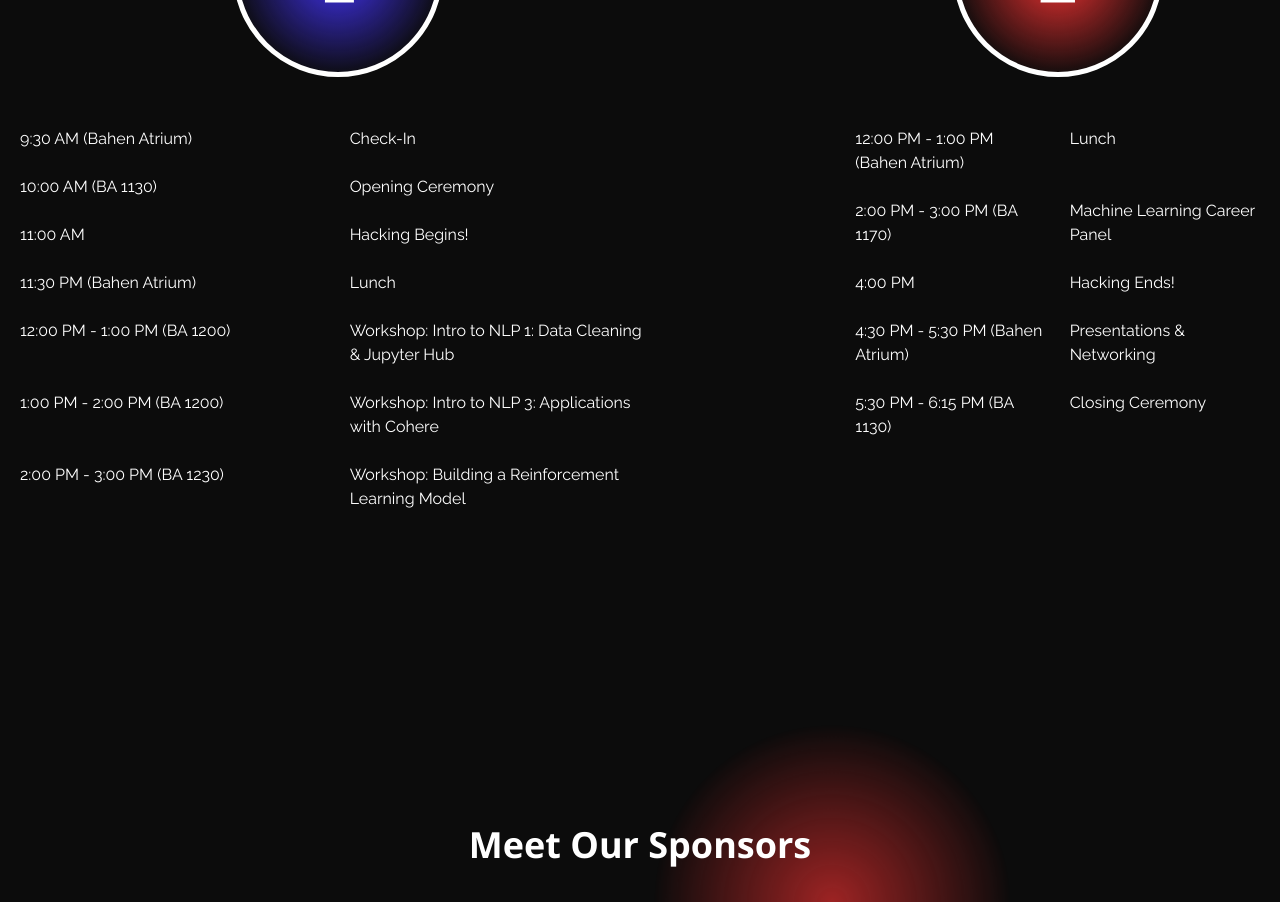
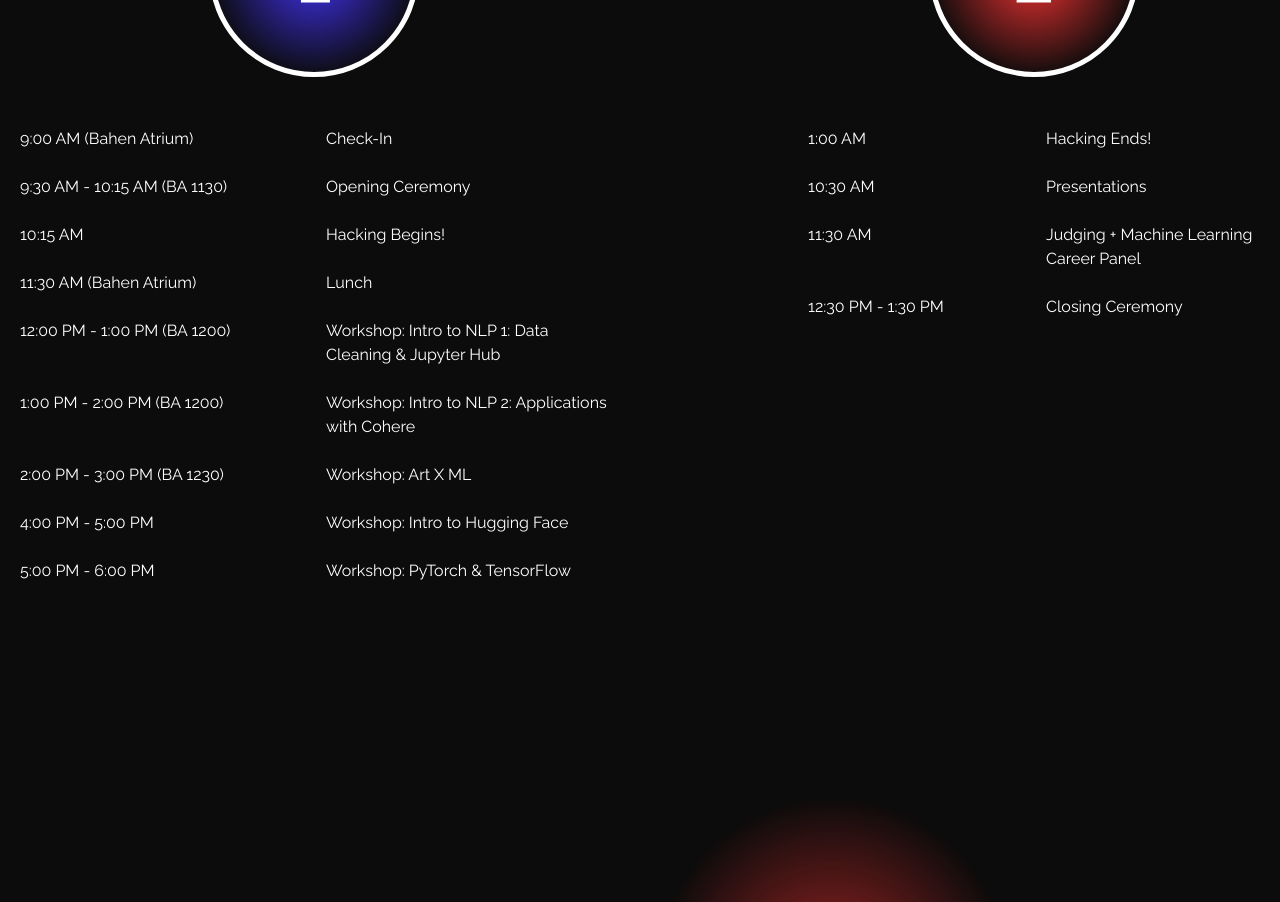
Before and after one commit to UTMIST/hackthemist, a React (Create React App) app: page / in a window 1280 px wide. Shown: the part 2520-3422 px from the top of the page. Built offline with nearby package versions, Linux system fonts and the light colour scheme.

Commit message:
02-27 (#27)

```diff
--- a/src/sections/Schedule.tsx
+++ b/src/sections/Schedule.tsx
@@ -28,25 +28,25 @@ const Schedule = () => {
                         <Box display='flex' flexDirection='column' alignItems='left' gap='30px'>
                             <Grid templateColumns='repeat(2, 1fr)' gap={6}>
                                 <GridItem>
-                                    <Text>9:30 AM (Bahen Atrium)</Text>
+                                    <Text>9:00 AM (Bahen Atrium)</Text>
                                 </GridItem>
                                 <GridItem>
                                     <Text>Check-In</Text>
                                 </GridItem>
                                 <GridItem>
-                                    <Text>10:00 AM (BA 1130)</Text>
+                                    <Text>9:30 AM - 10:15 AM (BA 1130)</Text>
                                 </GridItem>
                                 <GridItem>
                                     <Text>Opening Ceremony</Text>
                                 </GridItem>
                                 <GridItem>
-                                    <Text>11:00 AM</Text>
+                                    <Text>10:15 AM</Text>
                                 </GridItem>
                                 <GridItem>
                                     <Text>Hacking Begins!</Text>
                                 </GridItem>
                                 <GridItem>
-                                    <Text>11:30 PM (Bahen Atrium)</Text>
+                                    <Text>11:30 AM (Bahen Atrium)</Text>
                                 </GridItem>
                                 <GridItem>
                                     <Text>Lunch</Text>
@@ -61,13 +61,25 @@ const Schedule = () => {
                                     <Text>1:00 PM - 2:00 PM (BA 1200)</Text>
                                 </GridItem>
                                 <GridItem>
-                                    <Text>Workshop: Intro to NLP 3: Applications with Cohere</Text>
+                                    <Text>Workshop: Intro to NLP 2: Applications with Cohere</Text>
                                 </GridItem>
                                 <GridItem>
                                     <Text>2:00 PM - 3:00 PM (BA 1230)</Text>
                                 </GridItem>
                                 <GridItem>
-                                    <Text>Workshop: Building a Reinforcement Learning Model</Text>
+                                    <Text>Workshop: Art X ML</Text>
+                                </GridItem>
+                                <GridItem>
+                                    <Text>4:00 PM - 5:00 PM</Text>
+                                </GridItem>
+                                <GridItem>
+                                    <Text>Workshop: Intro to Hugging Face</Text>
+                                </GridItem>
+                                <GridItem>
+                                    <Text>5:00 PM - 6:00 PM</Text>
+                                </GridItem>
+                                <GridItem>
+                                    <Text>Workshop: PyTorch &amp; TensorFlow</Text>
                                 </GridItem>
                             </Grid>
                         </Box>
@@ -79,31 +91,25 @@ const Schedule = () => {
                         <Box display='flex' flexDirection='column' alignItems='left' gap='30px'>
                             <Grid templateColumns='repeat(2, 1fr)' gap={6}>
                                 <GridItem>
-                                    <Text>12:00 PM - 1:00 PM (Bahen Atrium)</Text>
-                                </GridItem>
-                                <GridItem>
-                                    <Text>Lunch</Text>
-                                </GridItem>
-                                <GridItem>
-                                    <Text>2:00 PM - 3:00 PM (BA 1170)</Text>
-                                </GridItem>
-                                <GridItem>
-                                    <Text>Machine Learning Career Panel</Text>
-                                </GridItem>
-                                <GridItem>
-                                    <Text>4:00 PM</Text>
+                                    <Text>1:00 AM</Text>
                                 </GridItem>
                                 <GridItem>
                                     <Text>Hacking Ends!</Text>
                                 </GridItem>
                                 <GridItem>
-                                    <Text>4:30 PM - 5:30 PM (Bahen Atrium)</Text>
+                                    <Text>10:30 AM</Text>
                                 </GridItem>
                                 <GridItem>
-                                    <Text>Presentations & Networking</Text>
+                                    <Text>Presentations</Text>
                                 </GridItem>
                                 <GridItem>
-                                    <Text>5:30 PM - 6:15 PM (BA 1130)</Text>
+                                    <Text>11:30 AM</Text>
+                                </GridItem>
+                                <GridItem>
+                                    <Text>Judging + Machine Learning Career Panel</Text>
+                                </GridItem>
+                                <GridItem>
+                                    <Text>12:30 PM - 1:30 PM</Text>
                                 </GridItem>
                                 <GridItem>
                                     <Text>Closing Ceremony</Text>
```
